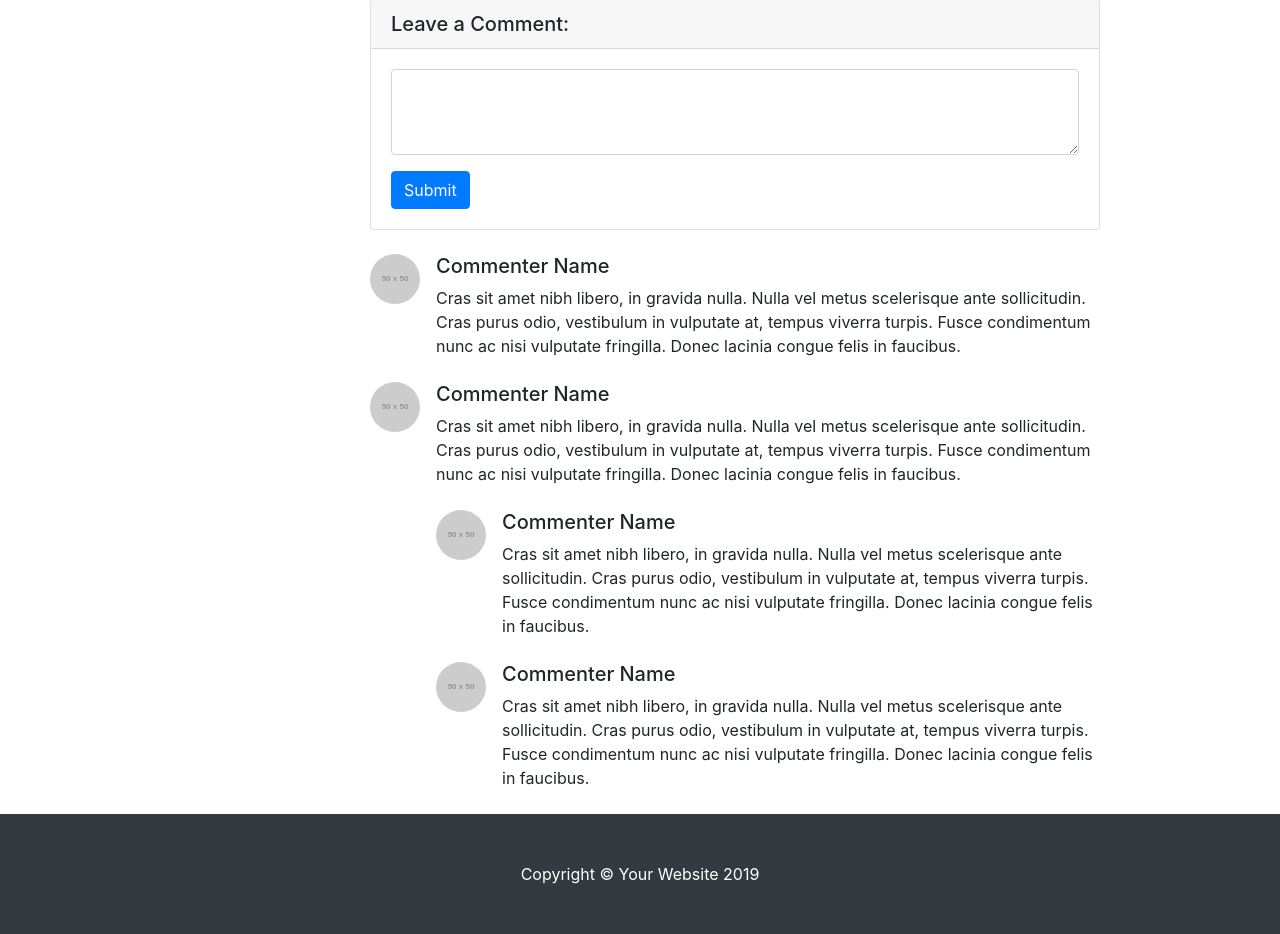
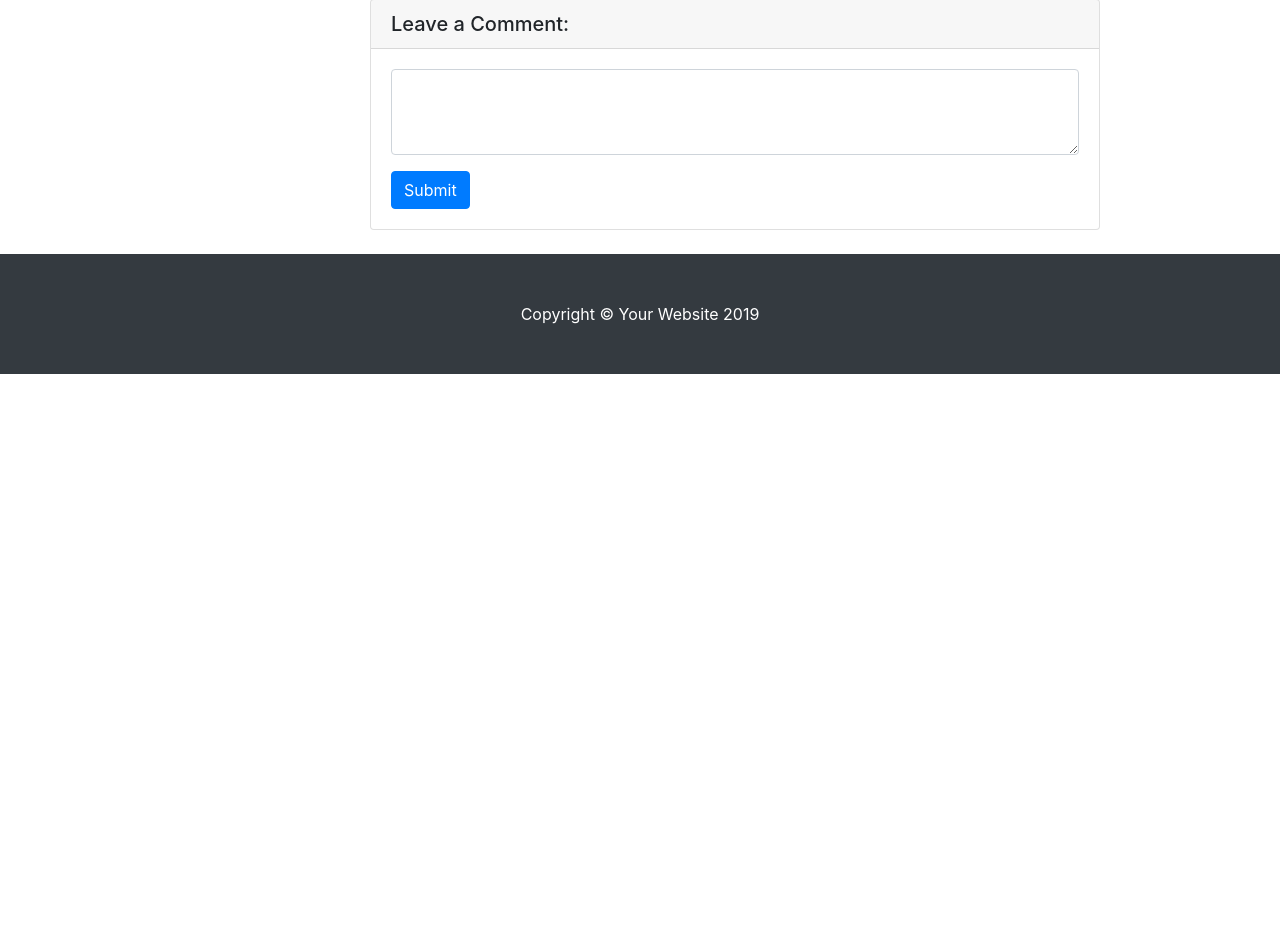
Before and after one commit to skkuse/2019spring_41class_team4, a Django app: a page that uses untitled/templates/read_post.html in a window 1280 px wide. Shown: the part 598-1532 px from the top of the page. After the commit the page ends 972 px from the top, so only its background shows below. Run offline with Django 3.2, Linux system fonts and the light colour scheme; data comes from the database, SQL or seed files in the repository; grey boxes labelled with a size stand in for pictures from a placeholder-image service; some libraries are stand-ins or nearby versions.

Commit message:
#12 커뮤니티 댓글기능 추가

```diff
--- a/untitled/app/admin.py
+++ b/untitled/app/admin.py
@@ -1,6 +1,7 @@
 from django.contrib import admin
-from app.models import Board, food
+from app.models import Board, food, Comment
 
 # Register your models here.
 admin.site.register(Board)
 admin.site.register(food)
+admin.site.register(Comment)
--- a/untitled/app/models.py
+++ b/untitled/app/models.py
@@ -21,3 +21,12 @@ class food(models.Model):
 
     def __str__(self):
         return self.name
+
+class Comment(models.Model):
+    post = models.ForeignKey(Board, on_delete=models.CASCADE, related_name='comments')
+    comment_date = models.DateTimeField(auto_now_add=True)
+    comment_contents = models.CharField(max_length=200)
+    comment_writer = models.CharField(max_length=30, blank=True)
+
+    class Meta:
+        ordering = ['-id']
--- a/untitled/app/views.py
+++ b/untitled/app/views.py
@@ -1,8 +1,7 @@
 from django.shortcuts import render, redirect
 from django.contrib.auth.models import User
 from django.contrib import auth
-from .models import Board
-from .models import food
+from .models import Board, Comment, food
 from .form import FoodForm
 from django.http import HttpResponse
 # Create your views here.
@@ -86,3 +85,11 @@ def foodlist(request):
     foodlist = food.objects.order_by('-date')
     context = {'foodlist': foodlist}
     return render(request, 'foodlist.html', context)
+
+def comment_write(request, board_id):
+    user = User.objects.get(username=request.user.get_username())
+    if request.method == 'POST':
+        post = Board.objects.get(pk=board_id)
+        content = request.POST["content"]
+        Comment.objects.create(post=post, comment_writer=user.username, comment_contents=content)
+        return redirect('community_view', board_id=board_id)
--- a/untitled/templates/read_post.html
+++ b/untitled/templates/read_post.html
@@ -101,49 +101,26 @@
         <div class="card my-4">
           <h5 class="card-header">Leave a Comment:</h5>
           <div class="card-body">
-            <form>
+            <form action="post={{ board.id }}/comment_write" method="POST">
+                {% csrf_token %}
               <div class="form-group">
-                <textarea class="form-control" rows="3"></textarea>
+                <textarea class="form-control" name="content" rows="3"></textarea>
               </div>
-              <button type="submit" class="btn btn-primary">Submit</button>
+              <button type="submit" value="{{ board.id }}" class="btn btn-primary">Submit</button>
             </form>
           </div>
         </div>
 
         <!-- Single Comment -->
+        {% for comment in board.comments.all %}
         <div class="media mb-4">
           <img class="d-flex mr-3 rounded-circle" src="http://placehold.it/50x50" alt="">
           <div class="media-body">
-            <h5 class="mt-0">Commenter Name</h5>
-            Cras sit amet nibh libero, in gravida nulla. Nulla vel metus scelerisque ante sollicitudin. Cras purus odio, vestibulum in vulputate at, tempus viverra turpis. Fusce condimentum nunc ac nisi vulputate fringilla. Donec lacinia congue felis in faucibus.
+            <h5 class="mt-0">{{ comment.comment_writer }}</h5>
+            {{ comment.comment_contents }}
           </div>
         </div>
-
-        <!-- Comment with nested comments -->
-        <div class="media mb-4">
-          <img class="d-flex mr-3 rounded-circle" src="http://placehold.it/50x50" alt="">
-          <div class="media-body">
-            <h5 class="mt-0">Commenter Name</h5>
-            Cras sit amet nibh libero, in gravida nulla. Nulla vel metus scelerisque ante sollicitudin. Cras purus odio, vestibulum in vulputate at, tempus viverra turpis. Fusce condimentum nunc ac nisi vulputate fringilla. Donec lacinia congue felis in faucibus.
-
-            <div class="media mt-4">
-              <img class="d-flex mr-3 rounded-circle" src="http://placehold.it/50x50" alt="">
-              <div class="media-body">
-                <h5 class="mt-0">Commenter Name</h5>
-                Cras sit amet nibh libero, in gravida nulla. Nulla vel metus scelerisque ante sollicitudin. Cras purus odio, vestibulum in vulputate at, tempus viverra turpis. Fusce condimentum nunc ac nisi vulputate fringilla. Donec lacinia congue felis in faucibus.
-              </div>
-            </div>
-
-            <div class="media mt-4">
-              <img class="d-flex mr-3 rounded-circle" src="http://placehold.it/50x50" alt="">
-              <div class="media-body">
-                <h5 class="mt-0">Commenter Name</h5>
-                Cras sit amet nibh libero, in gravida nulla. Nulla vel metus scelerisque ante sollicitudin. Cras purus odio, vestibulum in vulputate at, tempus viverra turpis. Fusce condimentum nunc ac nisi vulputate fringilla. Donec lacinia congue felis in faucibus.
-              </div>
-            </div>
-
-          </div>
-        </div>
+          {% endfor %}
 
       </div>
 <!-- Sidebar Widgets Column -->
--- a/untitled/untitled/urls.py
+++ b/untitled/untitled/urls.py
@@ -29,6 +29,7 @@ urlpatterns = [
     path('community/post=<int:board_id>', views.view_post, name='community_view'),
     path('community/write', views.write_post, name='community_write'),
     path('community/submit', views.submit_post, name='community_submit'),
+    path('community/post=<int:board_id>/comment_write', views.comment_write, name='comment_write'),
     path('purchase/', views.purchase, name='purchase'),
     path('foodreg/', views.foodreg, name='foodreg'),
     path('foodreg/submit', views.submit_food, name='food_submit'),
```
Also changed, not shown: untitled/app/migrations/0009_comment.py (added), untitled/db.sqlite3.
